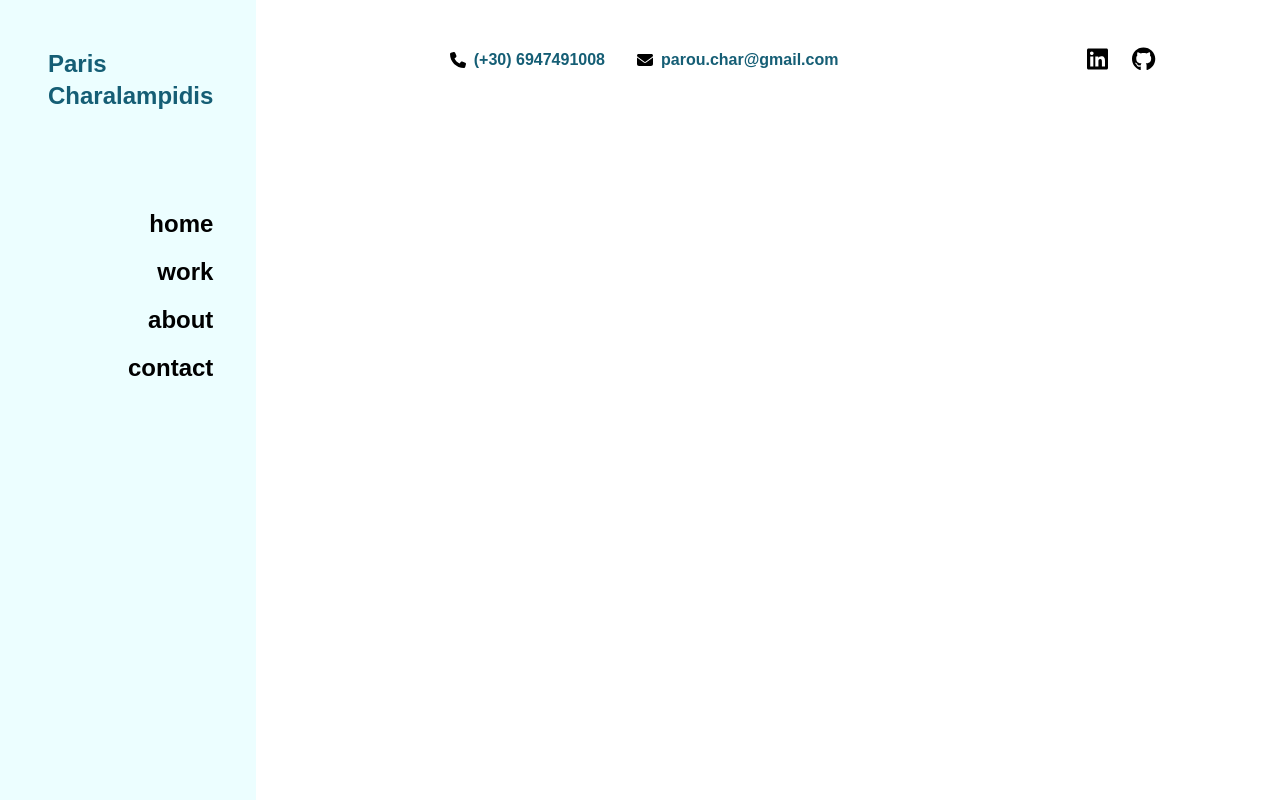
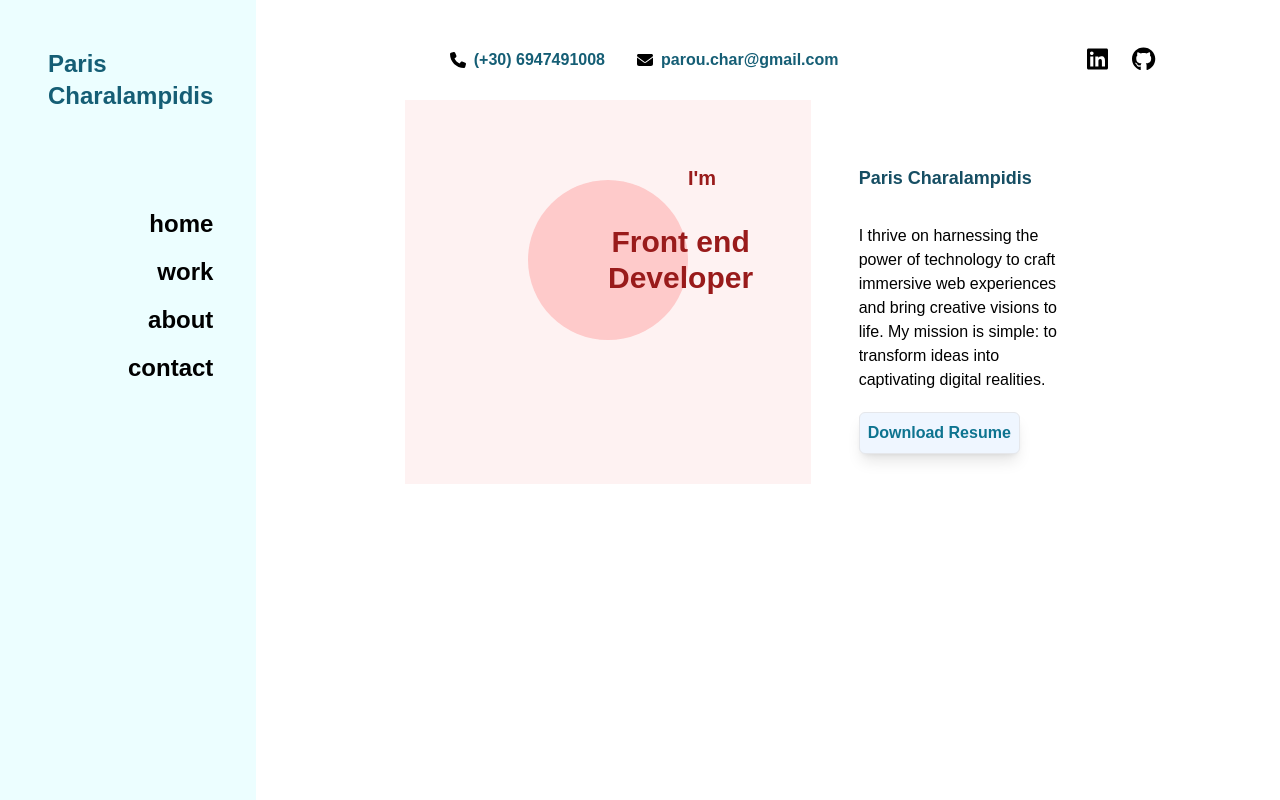
Before and after one commit to parischaralampidis3/portfolio_test, a React (Create React App) app: page / in a window 1280 px wide. Built offline with nearby package versions, Linux system fonts and the light colour scheme.

Commit message:
finishing profile component

```diff
--- a/src/App.js
+++ b/src/App.js
@@ -11,7 +11,6 @@ function App() {
       <div className="w-full">
       <TopBar/>
         <Routing/>
-
         </div>
 
 
--- a/src/Components/Layouts/TopBar.js
+++ b/src/Components/Layouts/TopBar.js
@@ -21,10 +21,7 @@ function TopBar() {
 
         <div className="text-2xl">
           <FontAwesomeIcon icon={faLinkedin} />
-
-                <FontAwesomeIcon className="mx-6" icon={faGithub} />
-
-
+          <FontAwesomeIcon className="mx-6" icon={faGithub} />
         </div>
       </div>
     </div>
--- a/src/Components/Partials/Profile.js
+++ b/src/Components/Partials/Profile.js
@@ -0,0 +1,28 @@
+import React from "react";
+
+function Profile(){
+    return(
+
+           <div className="flex flex-column mx-auto h-96">
+        <div className="w-3/5  bg-red-50 ">
+            <div className="relative w-40 h-40 mt-20 mx-auto rounded-full bg-red-200">
+                <div className="absolute top-1/2 left-1/2  -translate-y-1/2 text-center">
+                    <h1 className="absolute -top-24 transform  left-20 translate-y-1/5 font-bold text-red-800 text-xl w-full text-cyan-900" >I'm</h1>
+                    <h3 className="absolute top-0 -left-1/3 transform -translate-x-1/5 -translate-y-1/2 font-bold text-red-800 text-3xl">Front end Developer</h3>
+                </div>
+            </div>
+        </div>
+        <div className="w-3/5 bg-white">
+            <h1 className="text-cyan-900 font-bold text-lg mx-12 mt-16">Paris Charalampidis</h1>
+            <p className="mx-12 mt-8 w-2/4 text-left text-md">I thrive on harnessing the power of technology to craft
+                 immersive web experiences and bring creative visions to life.
+                My mission is simple: to transform ideas into captivating digital realities.
+            </p>
+            <div className="">
+               <button className="border bg-blue-50 shadow-lg rounded-md p-2 text-cyan-700 borded-full mx-12 text-base font-semibold mt-5">Download Resume</button>
+            </div>
+        </div>
+    </div>
+    )
+}
+export default Profile;
--- a/src/Components/Routing.js
+++ b/src/Components/Routing.js
@@ -7,16 +7,15 @@ import About from "./Views/About";
 
 function Routing (){
     return(
-        <div className="bg-blue-200 ">
+        <div className=" mx-16 h-1/2 w-5/5">
+
            <Router>
             <Routes>
 
-                <Route path="" element={<Home />}/>
+                <Route path="/" element={<Home />}/>
                 <Route path="/work" element={<Work/>}/>
                 <Route path="/contact" element={<Contact/>}/>
                 <Route path="/about" element={<About/>}/>
-
-
             </Routes>
             </Router>
         </div>
--- a/src/Components/Views/Home.js
+++ b/src/Components/Views/Home.js
@@ -1,9 +1,9 @@
 import React from "react";
-
+import Profile from "../Partials/Profile";
 function Home (){
     return(
-    <div>
-
+    <div className="mt-5">
+        <Profile/>
     </div>
     )
 }
```
